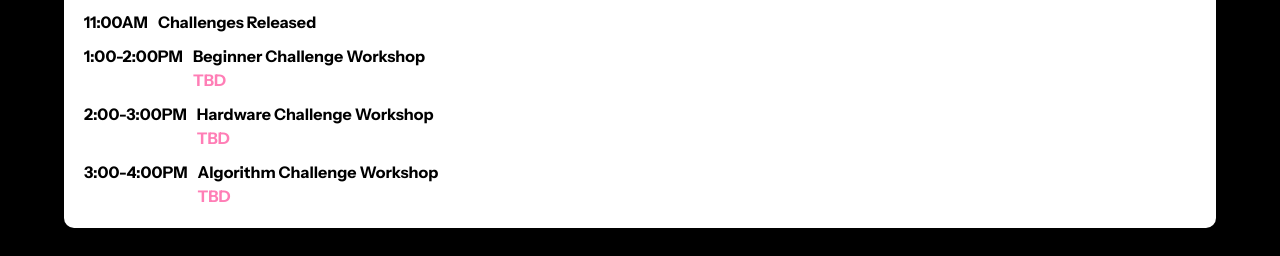
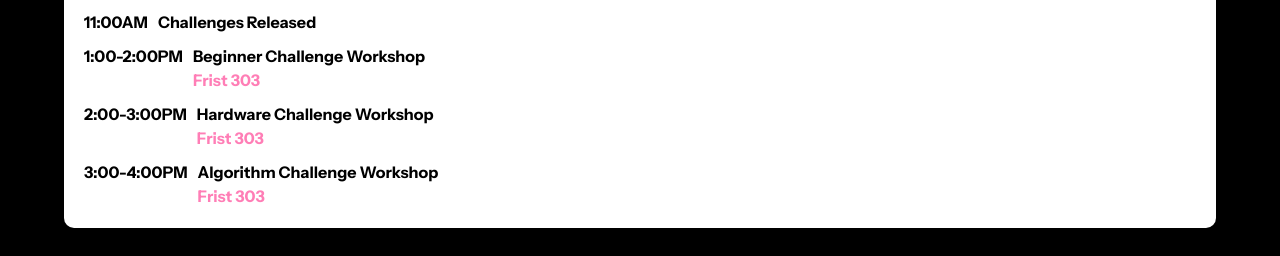
Before and after one commit to vincentcai26/princeton_ibm_qublitz, a Next.js app: page /schedule in a window 1280 px wide. Shown: the part 389-645 px from the top of the page. Built offline with nearby package versions, Linux system fonts and the light colour scheme; no server answers.

Commit message:
add new rooms

```diff
--- a/content/content.ts
+++ b/content/content.ts
@@ -57,17 +57,17 @@ const nov2 = [{
     time: "1:00-2:00PM",
     name: "Beginner Challenge Workshop",
     //description: "Opening ceremony for event. All participants are required to attend.",
-    location: "TBD"
+    location: "Frist 303"
 },{
     time: "2:00-3:00PM",
     name: "Hardware Challenge Workshop",
     //description: "Opening ceremony for event. All participants are required to attend.",
-    location: "TBD"
+    location: "Frist 303"
 },{
     time: "3:00-4:00PM",
     name: "Algorithm Challenge Workshop",
     //description: "Opening ceremony for event. All participants are required to attend.",
-    location: "TBD"
+    location: "Frist 303"
 }
 ]
 // },{
```
